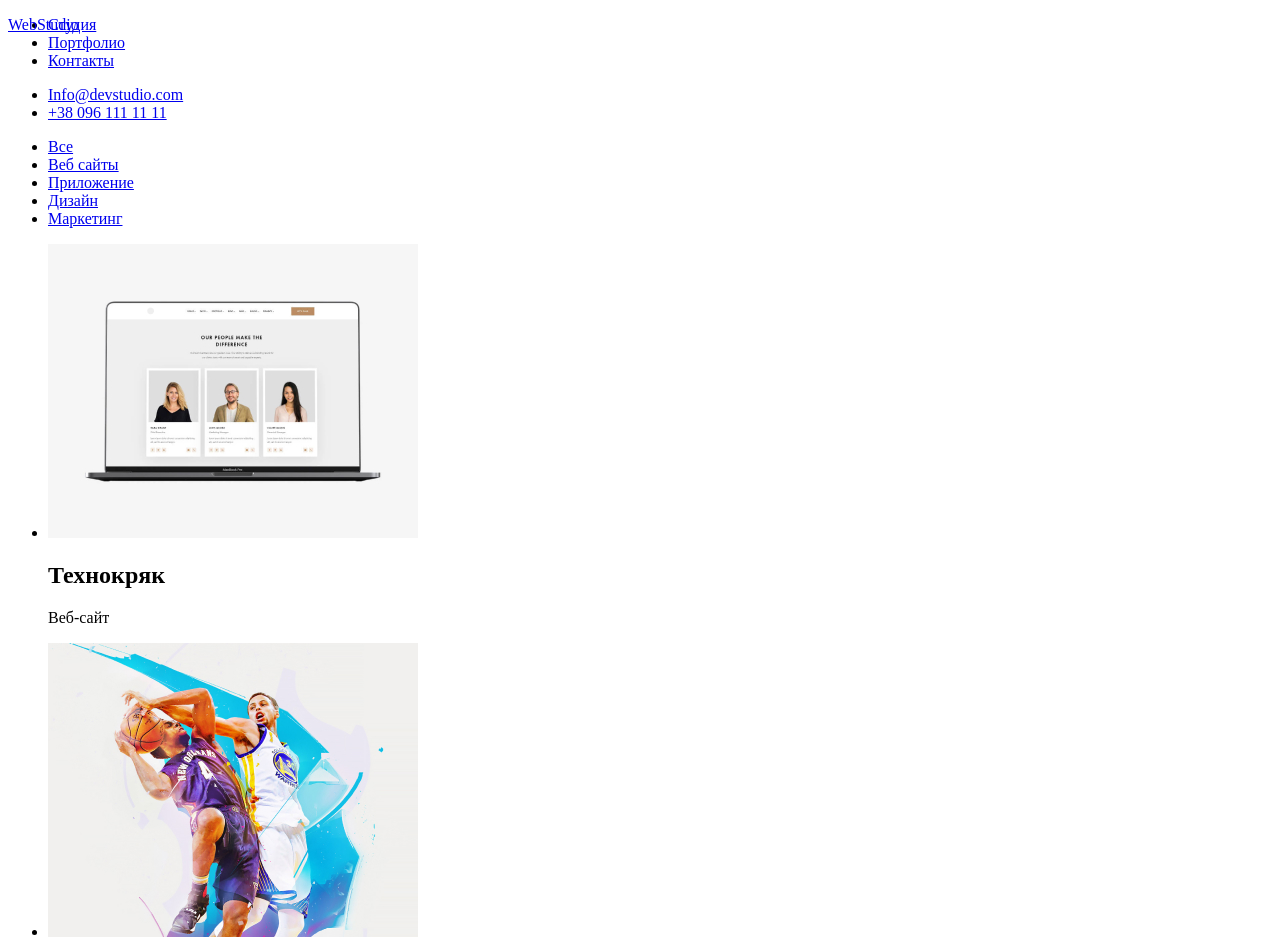
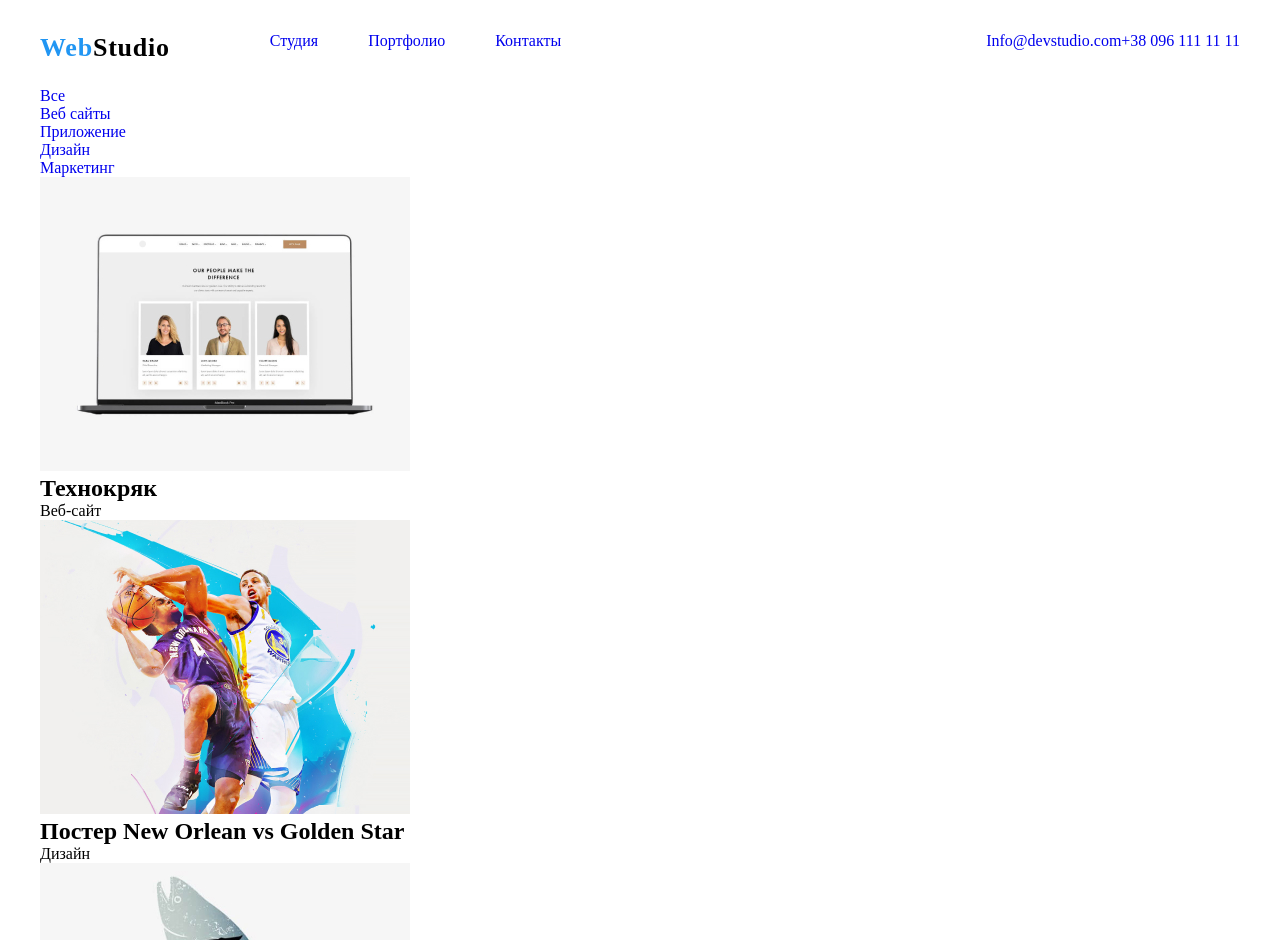
Before and after one commit to ismanovnurgazy/webstudio, a plain HTML site: page index2.html in a window 1280 px wide. Shown: the top 940 px of the page. Drawn offline with Linux system fonts and the light colour scheme.

Commit message:
add Header

```diff
--- a/css/style.css
+++ b/css/style.css
@@ -1,4 +1,75 @@
+.body {
+  margin: 0;
+
+  font-family: "Roboto";
+  font-style: normal;
+  font-weight: 400;
+
+  color: #707070;
+}
+*,
+*::before,
+*::after {
+  box-sizing: border-box;
+}
+h1,
+h2,
+h3,
+h4,
+h5,
+h6,
+p {
+  margin: 0;
+}
+ul {
+  list-style: none;
+  margin: 0;
+  padding: 0;
+}
+a {
+  text-decoration: none;
+}
+
+/* COMMON */
+.container {
+  width: 1230px;
+  margin: 0 auto;
+  padding: 0 15px;
+}
+
+/* header */
+.header {
+  padding: 24px 0;
+}
+.header__wrapper {
+  display: flex;
+  justify-content: space-between;
+}
+.nav__list {
+  display: flex;
+  margin-left: 50px;
+}
+.contacts {
+  display: flex;
+}
+.contacts__link {
+  display: flex;
+}
+.nav__item {
+  margin-left: 50px;
+}
 .nav__logo {
-  position: absolute;
-  width: 24, 1240, 25, 215;
+  font-family: "Raleway";
+  font-style: normal;
+  font-weight: 700;
+  font-size: 26px;
+  line-height: 31px;
+  letter-spacing: 0.03em;
+  color: black;
 }
+.logo__style {
+  color: #2196f3;
+}
+.header__inner {
+  display: flex;
+}
--- a/index2.html
+++ b/index2.html
@@ -8,9 +8,13 @@
     <link rel="stylesheet" href="css/style.css" />
   </head>
   <body>
-    <header>
-      <nav class="nav">
-        <a class="nav__logo" href="logo">WebStudio</a>
+    <header class="header">
+      <div class="container">
+        <div class="header__wrapper">
+          <div class="header__inner">
+            <a class="nav__logo" href="logo">
+              <span class="logo__style">Web</span>Studio
+            </a>
             <ul class="nav__list">
               <li class="nav__item">
                 <a class="nav__link" href="#">Студия</a>
@@ -22,7 +26,8 @@
                 <a class="nav__link" href="#">Контакты</a>
               </li>
             </ul>
-      </nav>
+          </div>
+
           <ul class="contacts">
             <li class="contacts__list">
               <a class="contacts__link" href="Info@devstudio.com"
@@ -35,9 +40,12 @@
               >
             </li>
           </ul>
+        </div>
+      </div>
     </header>
     <main>
       <section class="menu">
+        <div class="container">
           <ul class="menu-list">
             <li class="menu-list__nav"><a href="Все">Все</a></li>
             <li class="menu-list__nav">
@@ -83,13 +91,21 @@
               <p>Приложение</p>
             </li>
             <li class="group__navlist">
-            <img class="menu__border" src="img/hw2/gadget3.jpg" alt="gadget3" />
+              <img
+                class="menu__border"
+                src="img/hw2/gadget3.jpg"
+                alt="gadget3"
+              />
               <h2>Inspiration has no Borders</h2>
               <p>Веб-сайт</p>
             </li>
 
             <li class="menu__navlist">
-            <img class="menu__design" src="img/hw2/gadget4.jpg" alt="gadget4" />
+              <img
+                class="menu__design"
+                src="img/hw2/gadget4.jpg"
+                alt="gadget4"
+              />
               <h2>Издание Limited Edition</h2>
               <p>Дизайн</p>
             </li>
@@ -112,15 +128,18 @@
               <p>Приложение</p>
             </li>
           </ul>
+        </div>
       </section>
     </main>
     <footer>
+      <div class="container">
         <h2>WebStudio</h2>
         <ul>
           <li>г. Киев, пр-т Леси Украинки, 26</li>
           <li><a href="info@example.com">info@example.com</a></li>
           <li><a href="tel:+380991111111">+38 099 111 11 11</a></li>
         </ul>
+      </div>
     </footer>
   </body>
 </html>
```
Lines whose indentation alone changed are shown as unchanged.
